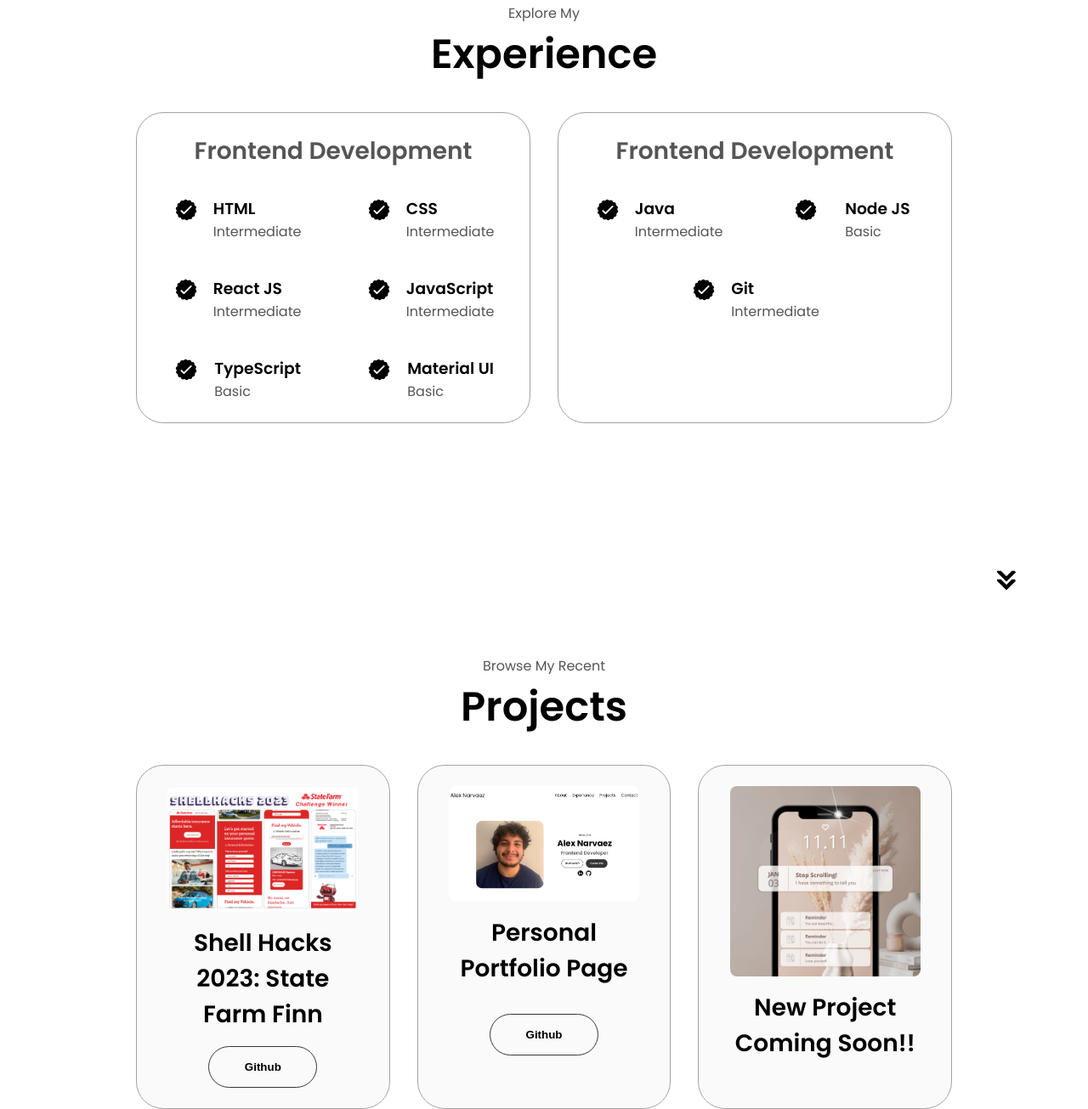
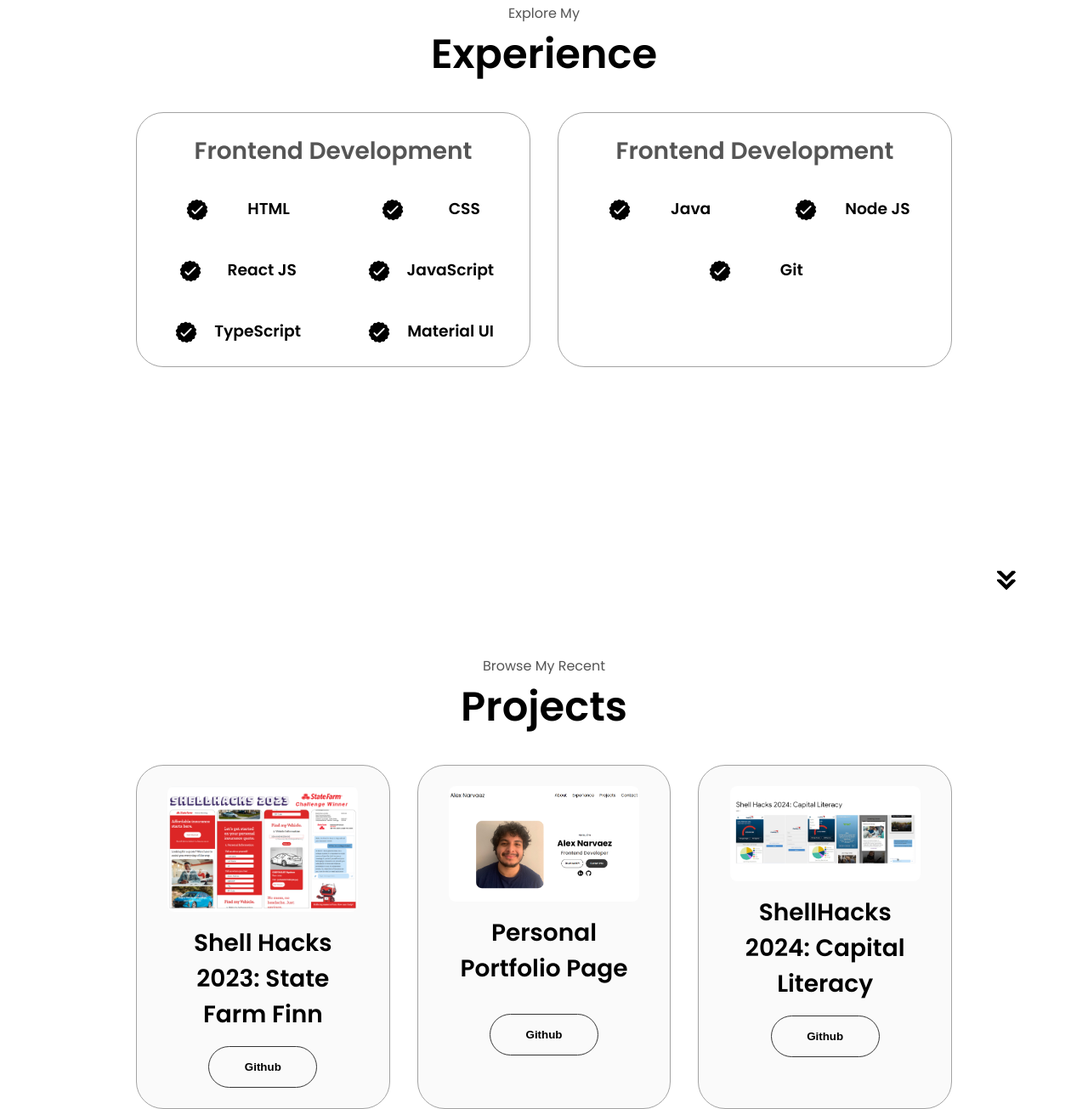
Before and after one commit to alexnarvaeze/Portfolio-Website, a plain HTML site: page index.html in a window 1280 px wide. Shown: the part 1693-2998 px from the top of the page at 85% size. Drawn offline with Linux system fonts and the light colour scheme.

Commit message:
Added new project

```diff
--- a/index.html
+++ b/index.html
@@ -48,7 +48,7 @@
             <div class="btn-container">
                 <button
                 class="btn btn-color-2"
-                onclick="window.open('./assets/Computer Science Resume 2024 PDF.pdf')"
+                onclick="window.open('./assets/Alex Narvaez Comp Sci Resume 2024.pdf')"
                 >Download CV
                 </button>
                 <button
@@ -127,7 +127,7 @@
                              />
                              <div>
                                 <h3>HTML</h3>
-                                <p>Intermediate</p>
+                                <p></p>
                              </div>
                         </article>
                         <article>
@@ -137,7 +137,7 @@
                              />
                              <div>
                                 <h3>CSS</h3>
-                                <p>Intermediate</p>
+                                <p></p>
                              </div>
                         </article>
                         <article>
@@ -147,7 +147,7 @@
                              />
                              <div>
                                 <h3>React JS</h3>
-                                <p>Intermediate</p>
+                                <p></p>
                              </div>
                         </article>
                         <article>
@@ -157,7 +157,7 @@
                              />
                              <div>
                                 <h3>JavaScript</h3>
-                                <p>Intermediate</p>
+                                <p></p>
                              </div>
                         </article>
                         <article>
@@ -167,7 +167,7 @@
                              />
                              <div>
                                 <h3>TypeScript</h3>
-                                <p>Basic</p>
+                                <p></p>
                              </div>
                         </article>
                         <article>
@@ -177,7 +177,7 @@
                              />
                              <div>
                                 <h3>Material UI</h3>
-                                <p>Basic</p>
+                                <p></p>
                              </div>
                         </article>
                     </div>
@@ -192,7 +192,7 @@
                              />
                              <div>
                                 <h3>Java</h3>
-                                <p>Intermediate</p>
+                                <p></p>
                              </div>
                         </article>
 
@@ -203,7 +203,7 @@
                              />
                              <div>
                                 <h3>Node JS</h3>
-                                <p>Basic</p>
+                                <p></p>
                              </div>
                         </article>
                         <article>
@@ -213,7 +213,7 @@
                              />
                              <div>
                                 <h3>Git</h3>
-                                <p>Intermediate</p>
+                                <p></p>
                              </div>
                         </article>
 
@@ -276,20 +276,20 @@
             <div class="details-container color-container">
                 <div class="article-container">
                     <img
-                    src="./assets/project-2.png"
+                    src="./assets/capital_literacy_screen1.png"
                     alt="Project 3"
                     class="project-img"
                     />
                 </div>
-                <h2 class="experience-sub-title project-title">New Project Coming Soon!!</h2>
+                <h2 class="experience-sub-title project-title">ShellHacks 2024: Capital Literacy</h2>
                 <div class="btn-container">
-                    <!--
+
                     <button
                     class="btn btn-color-2 project btn"
-                    onclick="location.href='https://github.com/'">
+                    onclick="location.href='https://github.com/alexnarvaeze/Capital_Literacy'">
                         Github
                     </button>
-                    -->
+
                     <!--
                     <button
                     class="btn btn-color-2 project btn"
```
Also changed, not shown: assets/ShellHacks 2024 screen1.png (added), assets/capital_literacy_homepage.jpg (added), assets/capital_literacy_screen1.png (added), assets/profile-pic-2.png (deleted), assets/profile-pic.png (deleted), 3 other files.
